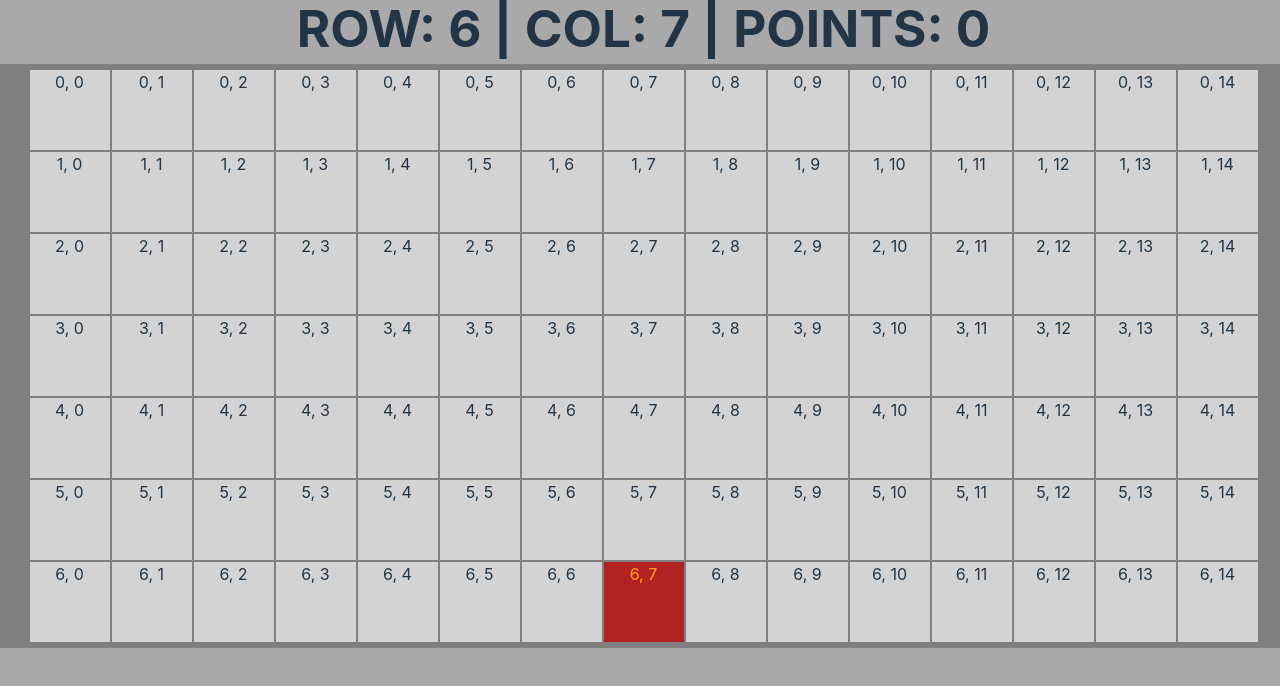
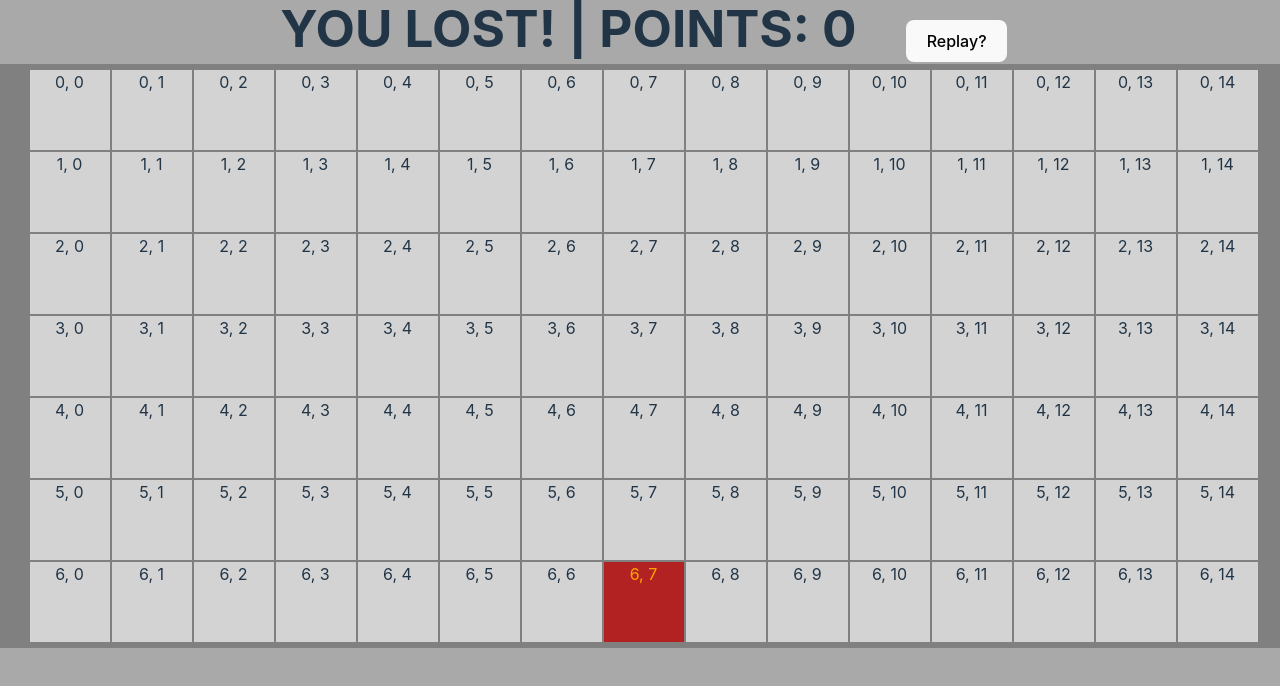
Before and after one commit to loganwong52/fullstack_moving_block, a React (Vite) app in the folder frontend/: page / in a window 1280 px wide. Shown: the top 686 px of the page. Built offline with nearby package versions, Linux system fonts and the light colour scheme.

Commit message:
added a reset button when player loses that refreshes the page. Commented out box hover CSS

```diff
--- a/frontend/src/App.css
+++ b/frontend/src/App.css
@@ -24,7 +24,7 @@
 }
 
 /* The exclaimation mark is sus, according to Raphael and Adam. */
-.box:hover {
+/* .box:hover {
   background-color: slategray !important;
   color: white;
-}
+} */
--- a/frontend/src/App.jsx
+++ b/frontend/src/App.jsx
@@ -167,9 +167,20 @@ function App() {
 
     if (enemy1Row === -1) {
       // console.log("STOP!!!")
-      setEnemy1Row(Math.floor(Math.random() * 2))
-      setEnemy1Col(Math.floor(Math.random() * (COLMAX - 1)))
+      setEnemy1Row(Math.floor(Math.random() * 2))     // randomly chooses ROW 0, 1, or 2
+
+      //randomly chooses NEW col that's NOT the same
+      let newCol = enemy1Col
+      if (newCol < 7) {
+        // enemy respawns on the right side (COLS 7 thru 14 inclusive)
+        newCol = Math.floor(Math.random() * (COLMAX - 7) + 7)
+      } else {
+        // >= 6, enemy respawns on the left side (COLS 0 thru 6 inclusive)
+        newCol = Math.floor(Math.random() * 6)
+      }
+      setEnemy1Col(newCol)
       // console.log("Enemy 1 has reset!")
+
     } else if (enemy1Row === ROWMAX) {
       // YOU LOSE!
       setYouLost(true)
@@ -270,10 +281,24 @@ function App() {
     )
   }
 
+  function reloadPage() {
+    window.location.reload()
+  }
+
   // The actual App
   return (
     <div className="App">
-      <h1>ROW: {playerRow} | COL: {playerCol} | POINTS: {points}</h1>
+      {
+        youLost
+          ?
+          <div>
+            <h1> YOU LOST! | POINTS: {points}</h1>
+            <button onClick={reloadPage}>Replay?</button>
+          </div>
+
+          : <h1>ROW: {playerRow} | COL: {playerCol} | POINTS: {points}</h1>
+
+      }
 
       {renderGrid()}
 
--- a/frontend/src/index.css
+++ b/frontend/src/index.css
@@ -35,6 +35,7 @@ h1 {
   line-height: 1.1;
   margin: 0px;
   padding-bottom: 8px;
+  display: inline-block;
 }
 
 button {
@@ -47,10 +48,13 @@ button {
   background-color: #1a1a1a;
   cursor: pointer;
   transition: border-color 0.25s;
+  display: inline-block;
+  margin-left: 50px
 }
 
 button:hover {
   border-color: #646cff;
+  background-color: lightgreen;
 }
 
 button:focus,
```
